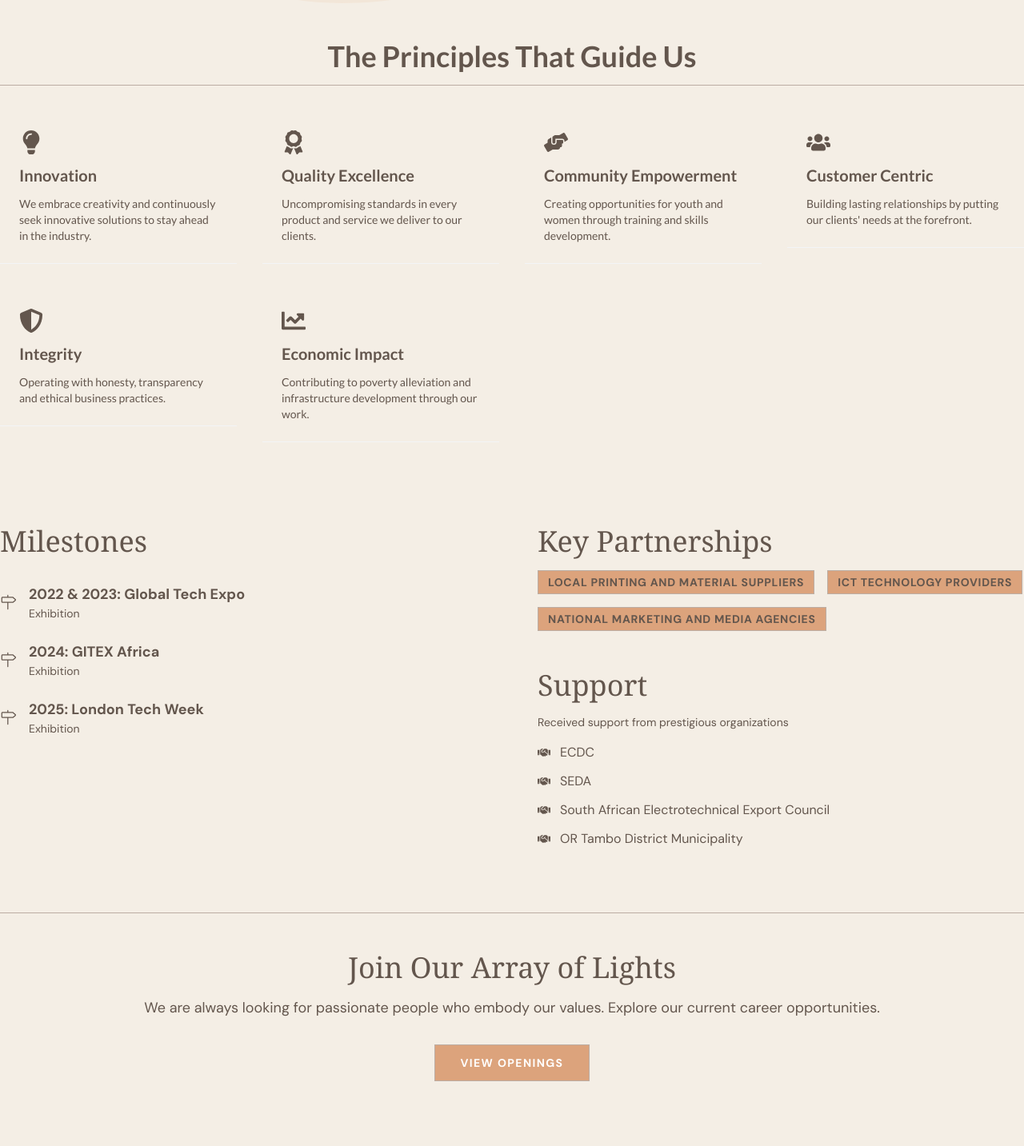
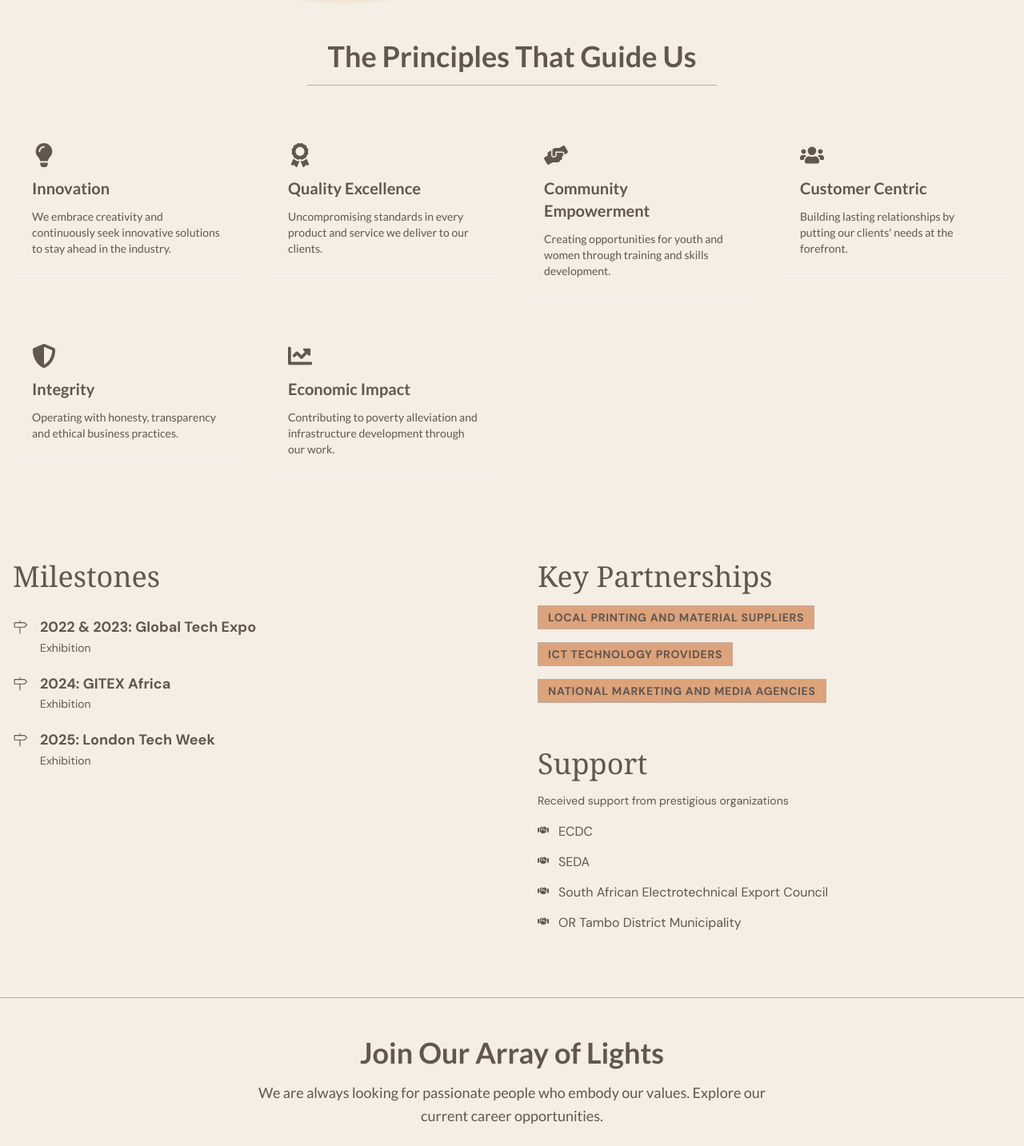
Before and after one commit to InolofatsengMotloba/lumaro-website, a Next.js app: page /about in a window 1280 px wide. Shown: the part 940-2373 px from the top of the page at 80% size. Built offline with nearby package versions, Linux system fonts and the light colour scheme.

Commit message:
Update About page layout and content

```diff
--- a/app/about/page.js
+++ b/app/about/page.js
@@ -221,7 +221,7 @@ export default function About() {
             <h1 className="text-font text-2xl sm:text-3xl md:text-5xl font-extrabold text-[#63564d] leading-tight mb-2">
               OUR <span className="text-[#e0a07a] bg-clip-text">MISSION</span>
             </h1>
-            <p className="text-font sm:text-lg text-[#63564d] mb-6 max-w-2xl lg:mx-0">
+            <p className="text-font sm:text-lg text-[#63564d] mb-6 max-w-2xl lg:mx-0 mx-4">
               {companyInfo.mission}
             </p>
           </div>
@@ -230,18 +230,18 @@ export default function About() {
             <h1 className="text-font text-2xl sm:text-3xl md:text-5xl font-extrabold text-[#63564d] leading-tight mb-2">
               OUR <span className="text-[#e0a07a] bg-clip-text">VISION</span>
             </h1>
-            <p className="text-font sm:text-lg text-[#63564d] mb-6 max-w-2xl lg:mx-0">
+            <p className="text-font sm:text-lg text-[#63564d] mb-6 max-w-2xl mx-4 lg:mx-0">
               {companyInfo.vision}
             </p>
           </div>
         </div>
 
         {/* --- SECTION: CORE VALUES (Grid) --- */}
-        <div className="mb-24">
-          <h2 className="text-font text-2xl sm:text-3xl md:text-4xl font-bold text-[#63564d] mb-3 sm:mb-4 px-4 mx-auto text-center">
+        <div className="mb-24 mx-4">
+          <h2 className="text-font text-2xl sm:text-3xl md:text-4xl font-bold text-[#63564d] mb-3 sm:mb-4 px-4 mx-auto text-center border-b border-[#bcada3] pb-4 max-w-lg">
             The Principles That Guide Us
           </h2>
-          <div className="grid grid-cols-2 md:grid-cols-4 gap-8 border-t border-[#bcada3] pt-8 py-2">
+          <div className="grid grid-cols-2 md:grid-cols-4 gap-8 pt-8 py-2">
             {coreValues.map((value) => (
               <div
                 key={value.title}
@@ -254,21 +254,29 @@ export default function About() {
         </div>
 
         {/* --- SECTION: LOCATIONS, PARTNERS & SUPPORT (Split) --- */}
-        <div className="grid md:grid-cols-2 gap-16 mb-20">
-          {/* Column 1: Locations */}
-          <div className="space-y-8">
-            <h2 className="text-4xl font-serif font-medium text-[#63564d]">
+        <div className="grid grid-cols-1 md:grid-cols-2 gap-8 sm:gap-12 md:gap-16 mb-12 mx-4 sm:mb-16 md:mb-20">
+          {/* Column 1: Milestones */}
+          <div className="space-y-6 sm:space-y-8">
+            <h2 className="text-2xl sm:text-3xl md:text-4xl font-serif font-medium text-[#63564d]">
               Milestones
             </h2>
-            <div className="space-y-6">
+            <div className="space-y-4 sm:space-y-6">
               {companyInfo.locations.map((loc, index) => (
-                <div key={index} className="flex items-center space-x-4">
-                  <GoMilestone size={20} className="text-[#63564d] flex-none" />
+                <div
+                  key={index}
+                  className="flex items-start space-x-3 sm:space-x-4"
+                >
+                  <GoMilestone
+                    size={18}
+                    className="text-[#63564d] flex-none mt-1 sm:mt-0.5"
+                  />
                   <div>
-                    <p className="text-lg font-semibold text-[#63564d]">
+                    <p className="text-base sm:text-lg font-semibold text-[#63564d] leading-tight">
                       {loc.year} {loc.event}
                     </p>
-                    <p className="text-sm text-[#63564d]">{loc.role}</p>
+                    <p className="text-xs sm:text-sm text-[#63564d] mt-1">
+                      {loc.role}
+                    </p>
                   </div>
                 </div>
               ))}
@@ -276,17 +284,17 @@ export default function About() {
           </div>
 
           {/* Column 2: Partners & Support */}
-          <div className="space-y-8">
+          <div className="space-y-6 sm:space-y-8">
             {/* Partners */}
-            <div className="space-y-4">
-              <h2 className="text-4xl font-serif font-medium text-[#63564d]">
+            <div className="space-y-3 sm:space-y-4">
+              <h2 className="text-2xl sm:text-3xl md:text-4xl font-serif font-medium text-[#63564d]">
                 Key Partnerships
               </h2>
-              <div className="flex flex-wrap gap-4">
+              <div className="flex flex-wrap gap-2 sm:gap-4">
                 {partnersAndSupport.partners.map((partner) => (
                   <span
                     key={partner}
-                    className="text-sm font-semibold uppercase tracking-wider text-[#63564d] border border-[#bcada3] px-3 py-1 bg-[#dca37c]"
+                    className="text-xs sm:text-sm font-semibold uppercase tracking-wider text-[#63564d] border border-[#bcada3] px-2 sm:px-3 py-1 bg-[#dca37c]"
                   >
                     {partner}
                   </span>
@@ -295,21 +303,24 @@ export default function About() {
             </div>
 
             {/* Support */}
-            <div className="space-y-4 pt-4">
-              <h2 className="text-4xl font-serif font-medium text-[#63564d]">
+            <div className="space-y-3 sm:space-y-4 pt-4 sm:pt-6">
+              <h2 className="text-2xl sm:text-3xl md:text-4xl font-serif font-medium text-[#63564d]">
                 Support
               </h2>
-              <p className="text-sm text-[#63564d]">
+              <p className="text-xs sm:text-sm text-[#63564d]">
                 Received support from prestigious organizations
               </p>
-              <ul className="space-y-3">
+              <ul className="space-y-2 sm:space-y-3">
                 {partnersAndSupport.support.map((achievement, index) => (
-                  <li key={index} className="flex items-start space-x-3">
+                  <li
+                    key={index}
+                    className="flex items-start space-x-2 sm:space-x-3"
+                  >
                     <FaHandshake
-                      size={16}
-                      className="text-[#63564d] mt-1 flex-none"
+                      size={14}
+                      className="text-[#63564d] mt-0.5 sm:mt-1 flex-none"
                     />
-                    <span className="text-base text-[#63564d]">
+                    <span className="text-sm sm:text-base text-[#63564d] leading-relaxed">
                       {achievement}
                     </span>
                   </li>
@@ -320,20 +331,22 @@ export default function About() {
         </div>
 
         {/* --- FINAL CTA (Recruiting Focus) --- */}
-        <div className="mt-12 text-center border-t border-[#bcada3] pt-12">
-          <h3 className="text-4xl font-serif font-light text-[#63564d] mb-4">
+        <div className="mt-16 sm:mt-20 text-center border-t border-[#bcada3] pt-8 sm:pt-12">
+          <h3 className="text-font text-2xl sm:text-3xl md:text-4xl font-serif font-bold text-[#63564d] mb-3 sm:mb-4 px-4">
             Join Our Array of Lights
           </h3>
-          <p className="text-lg text-[#63564d] mb-8">
+          <p className="text-font text-base sm:text-lg text-[#63564d] mb-4 sm:mb-6 px-4 sm:px-0 max-w-2xl mx-auto leading-relaxed">
             We are always looking for passionate people who embody our values.
             Explore our current career opportunities.
           </p>
-          <Link
-            href="/careers"
-            className="inline-block py-3 px-8 text-sm font-semibold uppercase tracking-widest text-white bg-[#dca37c] hover:bg-[#d99a70] transition duration-300 border border-[#bcada3]"
-          >
-            VIEW OPENINGS
-          </Link>
+          <div className="px-4 sm:px-0">
+            <Link
+              href="/careers"
+              className="inline-flex items-center justify-center py-3 px-6 text-sm sm:text-base font-semibold rounded-xl sm:rounded-2xl text-white bg-[#e0a07a] hover:shadow-lg hover:scale-[1.02] transition-all duration-300 w-full sm:w-auto max-w-xs mx-auto sm:mx-0"
+            >
+              VIEW OPENINGS
+            </Link>
+          </div>
         </div>
       </main>
     </div>
```
